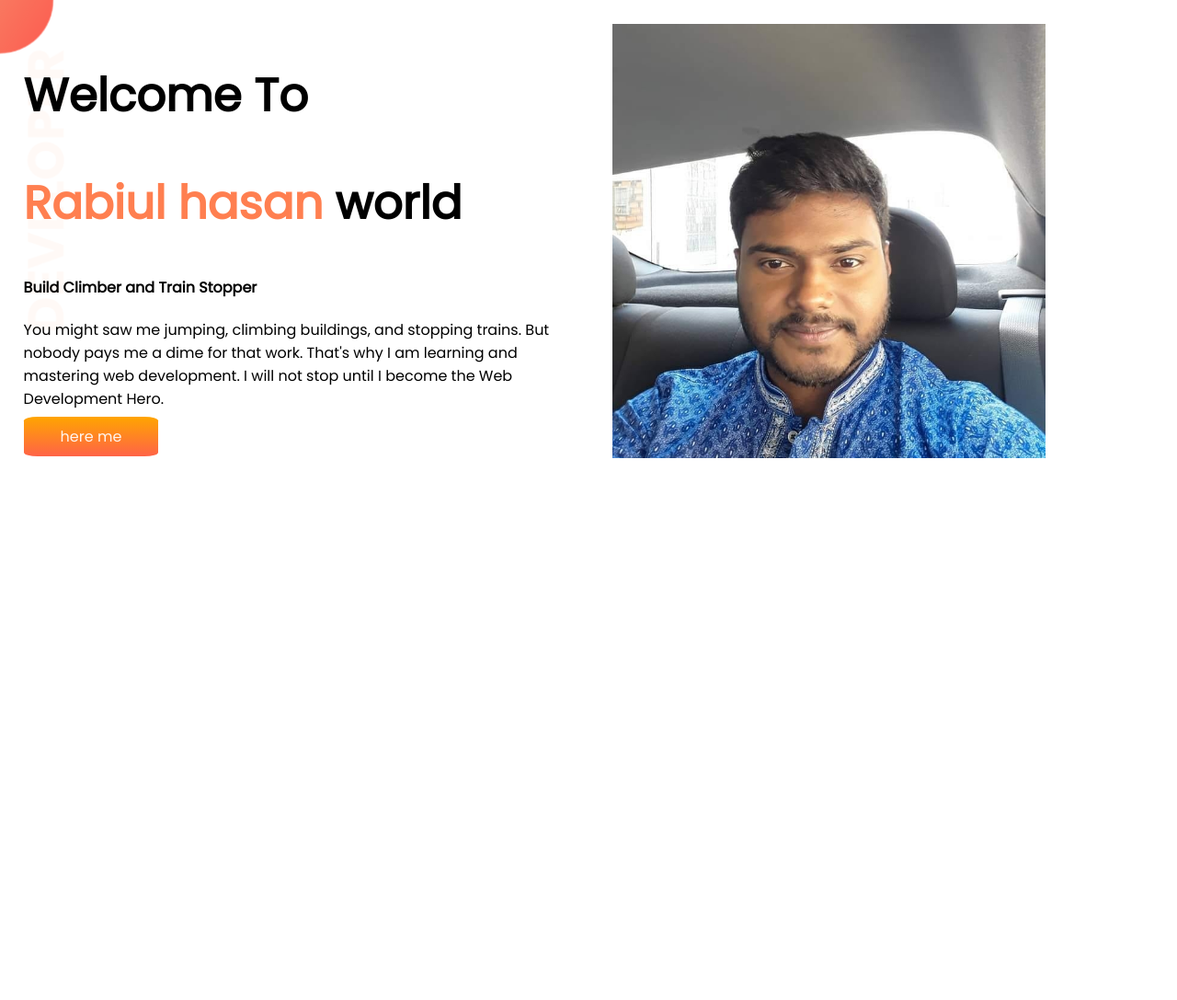
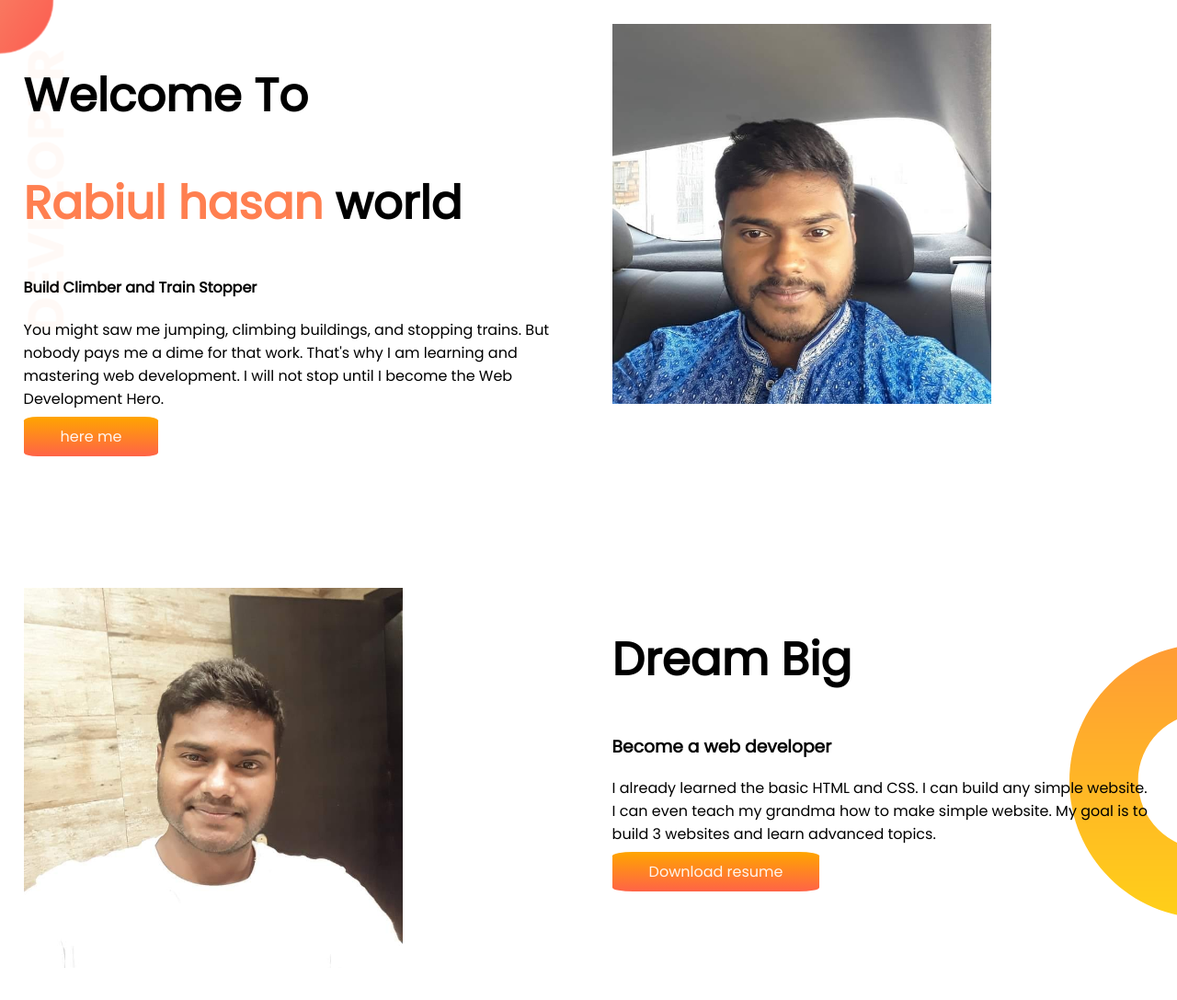
Before and after one commit to KHHASA/developer-portfolio, a plain HTML site: page index.html in a window 1280 px wide. Shown: the whole page at 92% size. Before the commit the page ends 800 px from the top, so only its background shows below. Drawn offline with Linux system fonts and the light colour scheme.

Commit message:
dream add

```diff
--- a/index.html
+++ b/index.html
@@ -9,26 +9,36 @@
 <link rel="preconnect" href="https://fonts.gstatic.com" crossorigin>
 <link href="https://fonts.googleapis.com/css2?family=Poppins&display=swap" rel="stylesheet">
 
-
-
-    <link rel="stylesheet" href="style.css">
+<link rel="stylesheet" href="style.css">
 </head>
 <body>
     <section class="top-banner">
+
     <div class="half-width">
     <h1>Welcome To</h1>
     <h1><span  class="orange-color">Rabiul hasan</span> world</h1>
     <h4>Build Climber and Train Stopper</h4>
     <p>You might saw me jumping, climbing buildings, and stopping trains. But nobody pays me a dime for that work. That's why I am learning and mastering web development. I will not stop until I become the Web Development Hero.</p>
     <a class="link-button" target="blank" href="https://www.linkedin.com/company/programminghero/"> here me</a>
-</div>
-    <div class="half-width">
-        <img src="showoff/khandoker.jpg"></div>
-
-
+        </div>
+        <div class="half-width">
+        <img src="showoff/khandoker.jpg">
+       </div>
 
 </section>
+<section class="dream-big">
 
+    <div class="half-width">
+        <img src="showoff/rabi.jpg">
+   </div>
+    <div class="half-width">
+
+        <h1>Dream Big</h1>
+        <h3>Become a web developer</h3>
+        <p>I already learned the basic HTML and CSS. I can build any simple website. I can even teach my grandma how to make simple website. My goal is to build 3 websites and learn advanced topics.</p>
+        <a class="link-button" target="blank" href="">Download resume</a>
+    </div>
+</section>
 
 </body>
 </html>
--- a/style.css
+++ b/style.css
@@ -5,12 +5,12 @@ body{
 h1{
     font-size: 50px;
 }
-
 .orange-color{
             color: coral;
 }
 section{
     display: flex;
+    margin-bottom: 100px;
 
 }
 .half-width{
@@ -18,7 +18,7 @@ section{
     padding: 2%;
 }
 .half-width img{
-    width: 80%;
+    width: 70%;
 }
 .link-button{
     text-decoration: none;
@@ -31,5 +31,9 @@ section{
 .top-banner{
     background-image: url(images/top-banner.png);
     background-repeat: no-repeat;
-
 }
+.dream-big{
+    background-image: url(images/dream-bg.png);
+    background-repeat: no-repeat;
+    background-position: right;
+}
```
